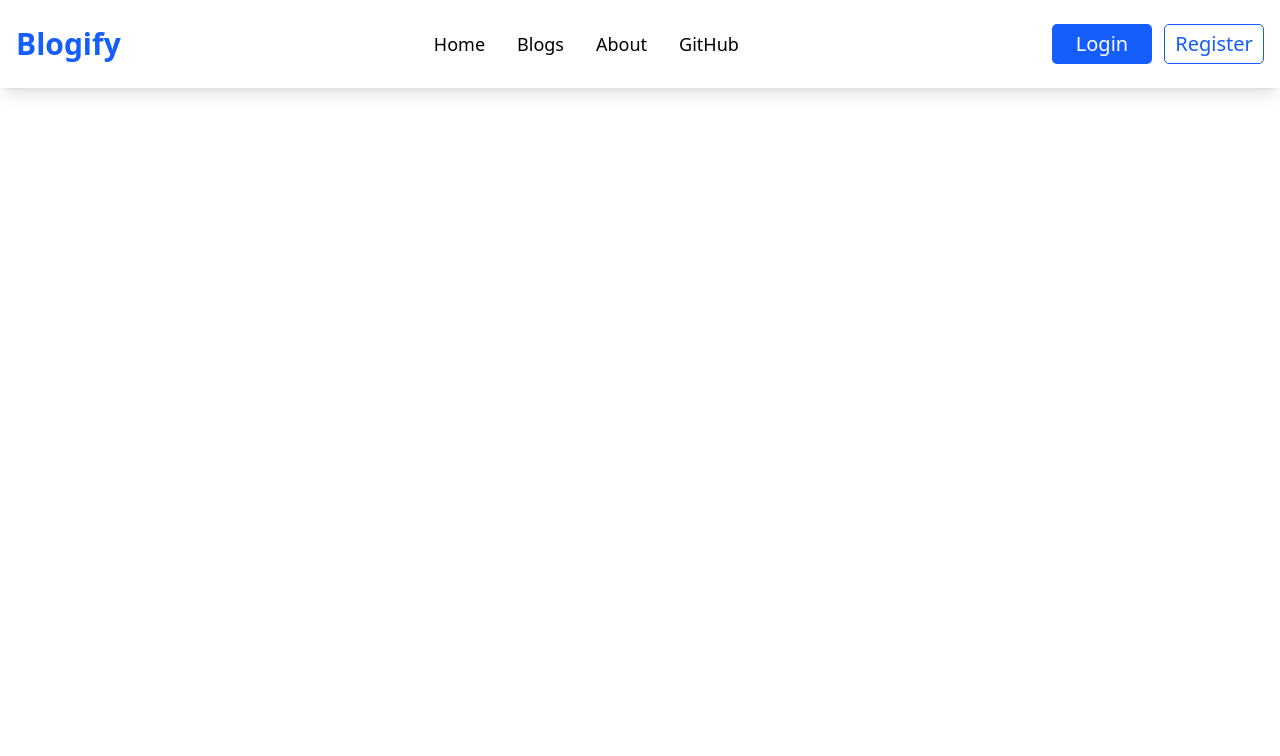
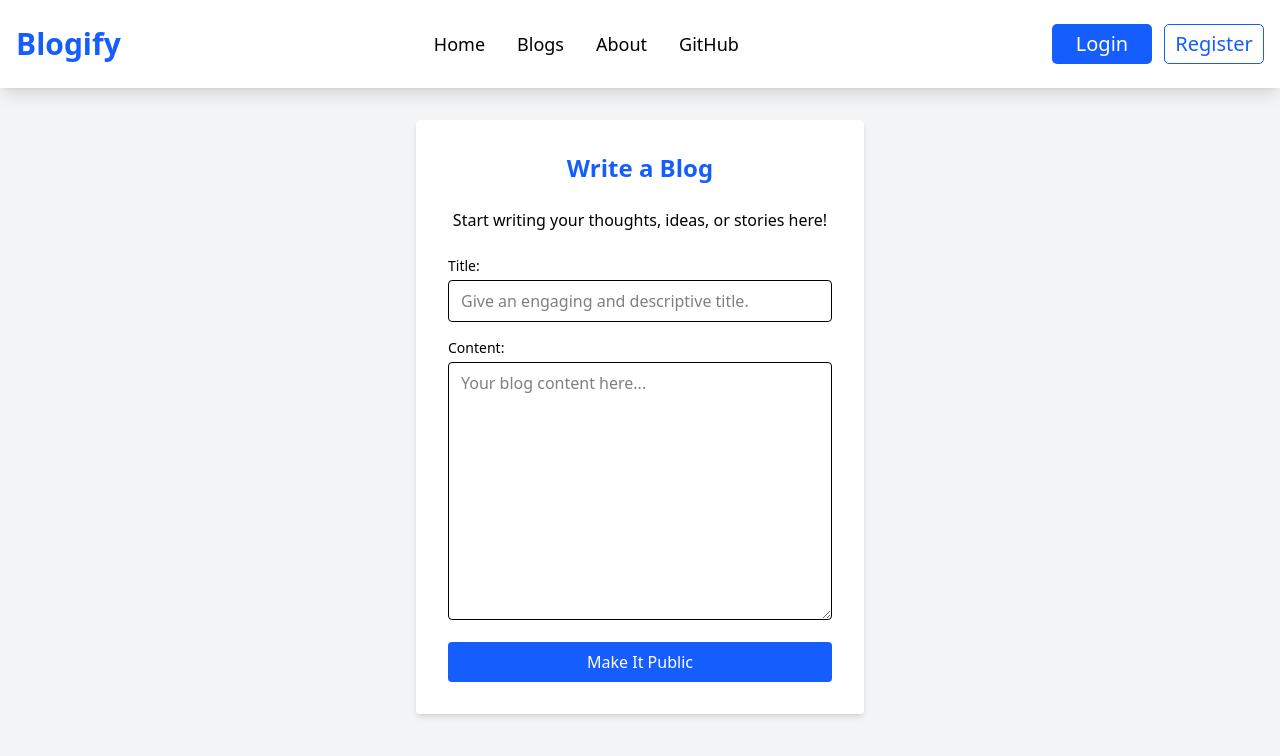
Before and after one commit to AshrithVarghese/blogify-frontend, a React (Vite) app: page /writeblog in a window 1280 px wide. Shown: the top 756 px of the page. Built offline with nearby package versions, Linux system fonts and the light colour scheme.

Commit message:
Added blog creation page

```diff
--- a/src/App.jsx
+++ b/src/App.jsx
@@ -5,6 +5,7 @@ import Register from './pages/Register'
 import Navbar from './components/Navbar'
 import Blogs from './pages/Blogs'
 import PostDetails from './pages/PostDetails'
+import WriteBlog from './pages/WriteBlog'
 import { ToastContainer } from 'react-toastify';
 import 'react-toastify/dist/ReactToastify.css';
 
@@ -19,6 +20,7 @@ function App() {
         <Route path='/register' element={<Register/>} />
         <Route path='/blogs' element={<Blogs/>} />
         <Route path="/posts/:id" element={<PostDetails />} />
+        <Route path="/writeblog" element={<WriteBlog />} />
       </Routes>
       <ToastContainer position="top-right" autoClose={5000} />
     </div>
--- a/src/components/Navbar.jsx
+++ b/src/components/Navbar.jsx
@@ -1,5 +1,5 @@
 import { useState, useEffect } from 'react';
-import { Menu, X, LogOut, UserRound } from 'lucide-react';
+import { Menu, X, LogOut, UserRound, PenLine } from 'lucide-react';
 import { Link, useLocation} from 'react-router-dom';
 import { toast } from 'react-toastify';
 
@@ -48,13 +48,18 @@ function Navbar() {
         {/* Desktop Buttons */}
         { isLoggedIn ? (
           <div className="hidden md:flex items-center gap-3 text-lg font-medium">
+            <Link to="/writeblog">
+              <button className="bg-blue-300 text-white w-auto h-auto p-2 flex items-center text-xl rounded-3xl hover:text-[#0F172A] transition-all duration-300 hover:after:content-['_Write_a_Blog'] after:text-xs">
+                <PenLine />
+              </button>
+            </Link>
             <Link to="/profile">
-              <button className="bg-blue-300 text-white w-auto h-auto p-2 flex items-center text-xl rounded-3xl hover:text-[#0F172A] transition-all duration-300 hover:after:content-['Profile'] after:text-xs">
+              <button className="bg-blue-300 text-white w-auto h-auto p-2 flex items-center text-xl rounded-3xl hover:text-[#0F172A] transition-all duration-300 hover:after:content-['_Profile'] after:text-xs">
                 <UserRound />
               </button>
             </Link>
             <Link to="/" onClick={handleLogout}>
-              <button className="bg-blue-300 text-white w-auto h-auto p-2 text-xl rounded-3xl hover:text-[#0F172A] transition-all duration-300 flex items-center hover:after:content-['LogOut'] after:text-xs">
+              <button className="bg-blue-300 text-white w-auto h-auto p-2 text-xl rounded-3xl hover:text-[#0F172A] transition-all duration-300 flex items-center hover:after:content-['_LogOut'] after:text-xs">
                 <LogOut />
               </button>
             </Link>
@@ -88,6 +93,11 @@ function Navbar() {
           <a href="https://github.com/AshrithVarghese/blogify-frontend" target="_blank" onClick={toggleMenu}>GitHub</a>
           { isLoggedIn ? (
             <div>
+              <Link to="/writeblog">
+              <button className="bg-blue-600 text-white w-full h-[40px] text-xl rounded-[5px] mb-2 hover:text-[#0F172A] hover:bg-white hover:border hover:border-[#0F172A] transition-all duration-500">
+                Write a Blog
+              </button>
+            </Link>
               <Link to="/profile" onClick={toggleMenu}>
                 <button className="bg-blue-600 text-white w-full h-[40px] text-xl rounded-[5px] mb-2 hover:text-[#0F172A] hover:bg-white hover:border hover:border-[#0F172A] transition-all duration-500">
                   Profile
--- a/src/pages/Blogs.jsx
+++ b/src/pages/Blogs.jsx
@@ -13,6 +13,7 @@ function BlogList() {
       try {
         await navigator.share({
           title: 'Check out this blog on Blogify!',
+          text: 'Check out this blog on Blogify!',
           url,
         });
       } catch (err) {
@@ -40,7 +41,7 @@ function BlogList() {
         setLoading(false);
 
       } catch (error) {
-        toast.error('Failed to fetch blogs. Please try again later.');
+        toast.error('Failed to fetch blogs. Please check your network connection or try again later.');
         setLoading(false);
       }
     };
@@ -83,7 +84,7 @@ function BlogList() {
                 </Link>
                 <div className='flex items-center gap-5'>
                   <Share2 className='cursor-pointer' onClick={() => handleShare(post._id)}/>
-                  <Heart className='cursor-pointer' />
+                  {/* <Heart className='cursor-pointer' /> */}
                 </div>
               </div>
             </div>
--- a/src/pages/Login.jsx
+++ b/src/pages/Login.jsx
@@ -49,7 +49,7 @@ function Login() {
           </div>
           <button
             type="submit"
-            className="w-full px-4 py-2 text-white bg-blue-600 rounded hover:bg-blue-700 disabled:opacity-50"
+            className="w-full px-4 py-2 text-white bg-blue-600 rounded hover:bg-blue-700 disabled:opacity-50 cursor-pointer"
             disabled={loading}
           >
             {loading ? (
--- a/src/pages/PostDetails.jsx
+++ b/src/pages/PostDetails.jsx
@@ -15,7 +15,7 @@ function PostDetails() {
         setPost(response.data);
         setLoading(false);
       } catch (error) {
-        toast.error('Failed to fetch post. Please try again later.');
+        toast.error('Failed to fetch post. Check your network connection or try again later.');
         setLoading(false);
       }
     };
@@ -35,10 +35,11 @@ function PostDetails() {
   );
 
   return (
-    <div className="p-6 max-w-3xl mx-auto mt-30 bg-white rounded-lg shadow-md">
+    <div className="p-6 max-w-3xl mx-auto mt-30 bg-white rounded-lg shadow-md mb-10">
       <h1 className="text-3xl font-bold mb-2">{post.post.title}</h1>
       <p className="text-sm text-gray-500 mb-6">By {post.post.author.name} on {new Date(post.post.createdAt).toLocaleDateString()}</p>
       <div className="text-lg text-gray-800 whitespace-pre-line">{post.post.content}</div>
+      <p className='text-xs text-blue-600 text-center mt-10'>Created on Blogify</p>
     </div>
   );
 }
--- a/src/pages/Register.jsx
+++ b/src/pages/Register.jsx
@@ -51,7 +51,7 @@ function Register() {
           </div>
           <button
             type="submit"
-            className="w-full px-4 py-2 text-white bg-blue-600 rounded hover:bg-blue-700 disabled:opacity-50"
+            className="w-full px-4 py-2 text-white bg-blue-600 rounded hover:bg-blue-700 disabled:opacity-50 cursor-pointer"
             disabled={loading}
           >
             {loading ? (
--- /dev/null
+++ b/src/pages/WriteBlog.jsx
@@ -0,0 +1,76 @@
+import { toast } from 'react-toastify';
+import { useState } from 'react';
+import API from '../services/api';
+import { useNavigate } from 'react-router-dom';
+
+
+const WriteBlog = () => {
+
+  const [loading, setLoading] = useState(false);
+  const [title, setTitle] = useState('');
+  const [content, setContent] = useState('');
+  const navigate = useNavigate();
+
+  const handleSubmit = async (e) =>{
+    e.preventDefault()
+    setLoading(true);
+
+    const token = localStorage.getItem('token');
+
+    try {
+      if (!token) {
+        toast.error('You must be logged in to publish a blog.');
+        return;
+      }
+      const res = await API.post('/api/posts/create',{title,content},{headers: {Authorization: `Bearer ${token}`}})
+      toast.success('Blog published successfully!');
+      setTitle('');
+      setContent('');
+      setLoading(false);
+      navigate(`/posts/${res.data.id}`)
+    } catch (error) {
+      console.error('Error publishing blog:', error);
+      toast.error( error.message || 'Failed to publish blog. Please try again.');
+    } finally {
+      setLoading(false); // Stop loading
+    }
+  }
+
+  return (
+    <div className='flex flex-col items-center justify-center min-h-screen bg-gray-100'>
+      <div className='w-full max-w-md p-8 space-y-6 bg-white rounded shadow-md mt-[15vh] mb-[20vh]'>
+        <h1 className='text-2xl font-bold text-center text-blue-600'>Write a Blog</h1>
+        <p className='text-center font-medium'>Start writing your thoughts, ideas, or stories here!</p>
+        <form onSubmit={handleSubmit} className="space-y-4">
+          <div>
+            <label className="block mb-1 text-sm font-medium" htmlFor="title">Title:</label>
+            <input value={title} onChange={(e) => {setTitle(e.target.value)}} type="text" id="title" name="title" className="w-full px-3 py-2 border rounded outline-none focus:ring-2 focus:ring-blue-500" placeholder='Give an engaging and descriptive title.' required />
+          </div>
+          <div>
+            <label className="block mb-1 text-sm font-medium" htmlFor="content">Content:</label>
+            <textarea value={content} onChange={(e) =>{setContent(e.target.value)}} id="content" name="content" rows="10" className="w-full px-3 py-2 border rounded outline-none focus:ring-2 focus:ring-blue-500" placeholder='Your blog content here...' required></textarea>
+          </div>
+          <button
+            type="submit"
+            className="w-full px-4 py-2 text-white bg-blue-600 rounded hover:bg-blue-700 disabled:opacity-50 cursor-pointer"
+            disabled={loading}
+          >
+            {loading ? (
+              <span className="flex items-center justify-center gap-2">
+                <svg className="w-5 h-5 animate-spin text-white" xmlns="http://www.w3.org/2000/svg" fill="none" viewBox="0 0 24 24">
+                  <circle className="opacity-25" cx="12" cy="12" r="10" stroke="currentColor" strokeWidth="4"></circle>
+                  <path className="opacity-75" fill="currentColor" d="M4 12a8 8 0 018-8V0C5.373 0 0 5.373 0 12h4z"></path>
+                </svg>
+                Publishing to world...
+              </span>
+            ) : (
+              'Make It Public'
+            )}
+          </button>
+        </form>
+      </div>
+    </div>
+  )
+}
+
+export default WriteBlog
```
